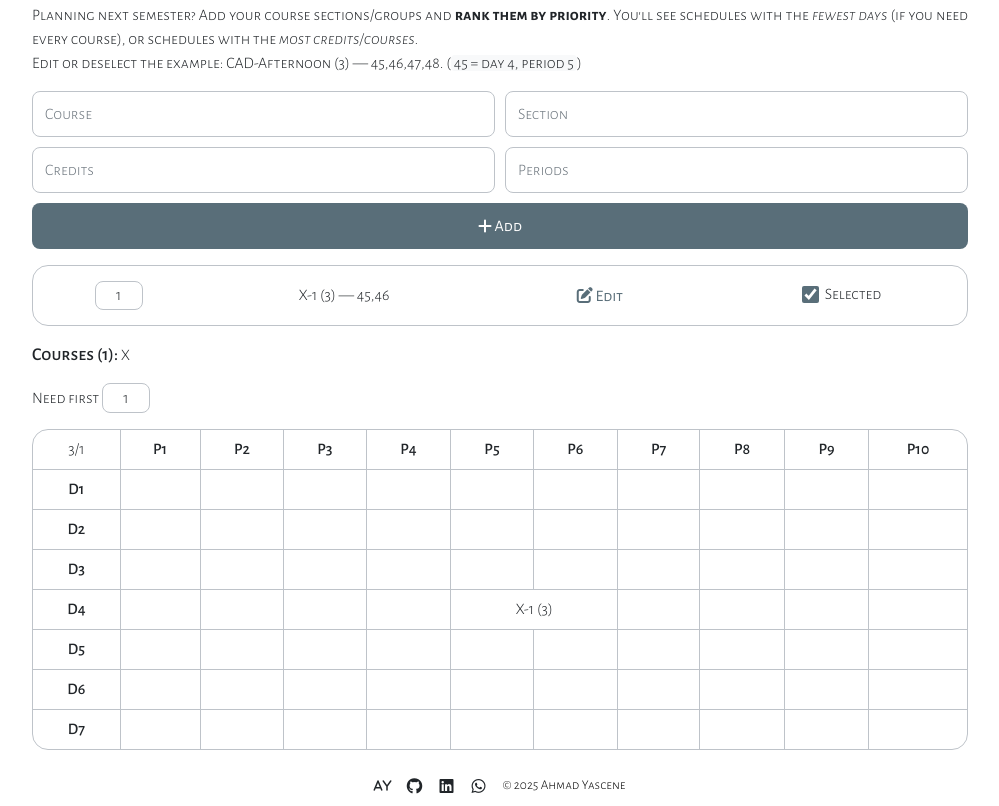
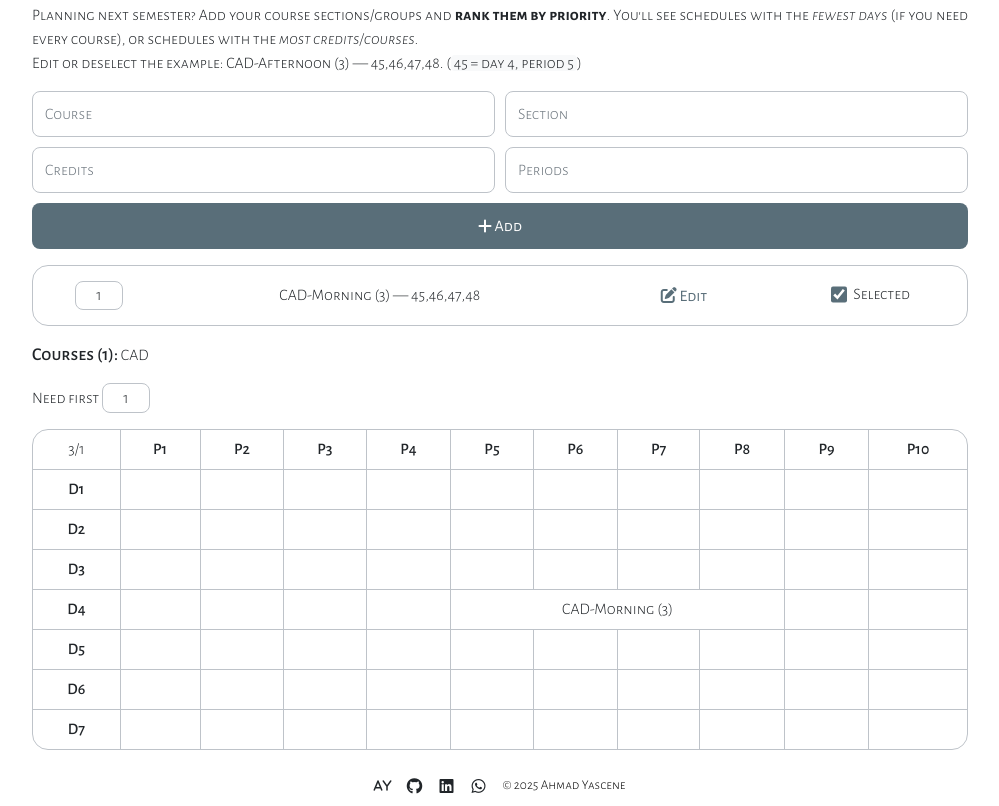
Before and after one commit to ahmadyascene/_, a plain HTML site: page index.html in a window 1280 px wide. Shown: the part 78-884 px from the top of the page, without its empty margins (140-1139 px from the left). Drawn offline with Linux system fonts and the light colour scheme.

Commit message:
Update default currency and status in localStorage

```diff
--- a/index.html
+++ b/index.html
@@ -191,7 +191,7 @@ const f=document.forms[0], d=f.querySelector('dialog'),
   ni=document.querySelector('p+label>.i'),
   T=document.querySelector('template').content,
   ol=document.querySelector('template+p+ol'), l=document.querySelector('.l'),
-  cS=JSON.parse(localStorage.getItem('cS'))||[{c:'X',s:'1',u:3,P:['45','46']}],
+  cS=JSON.parse(localStorage.getItem('cS'))||[{c:'CAD',s:'Morning',u:3,P:['45','46','47','48']}],
   cd=r=>{const D=[];
     for (const {P} of r.slice(1)) for (const [d] of P)
       if (!D.includes(d)) D.push(d);
```
